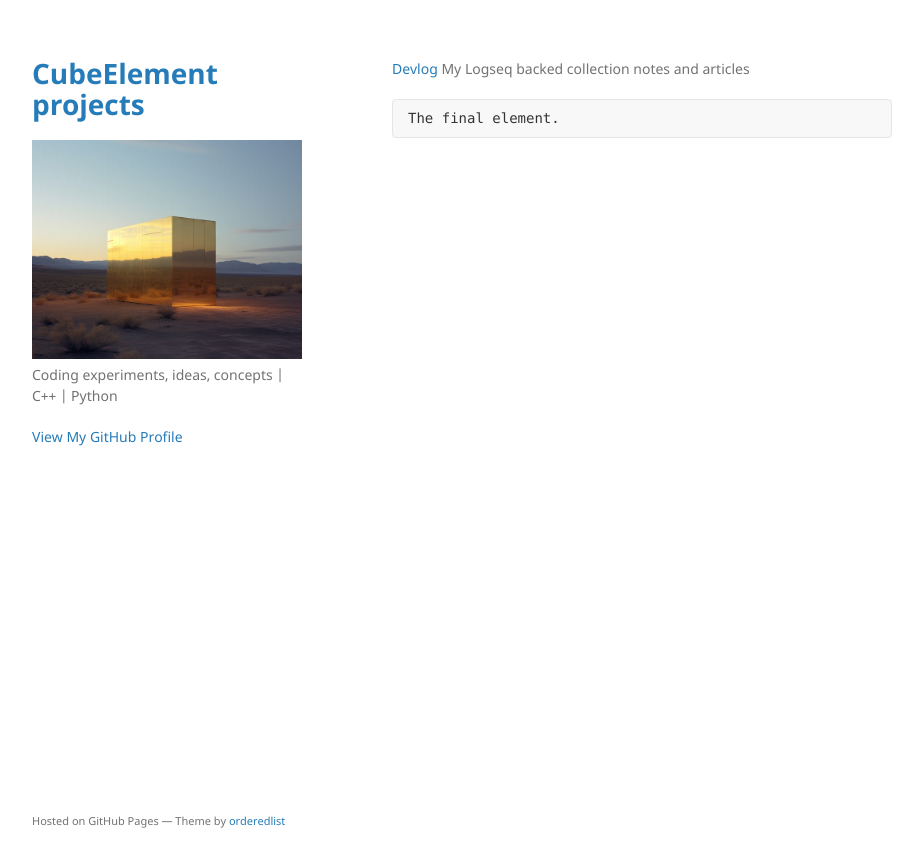
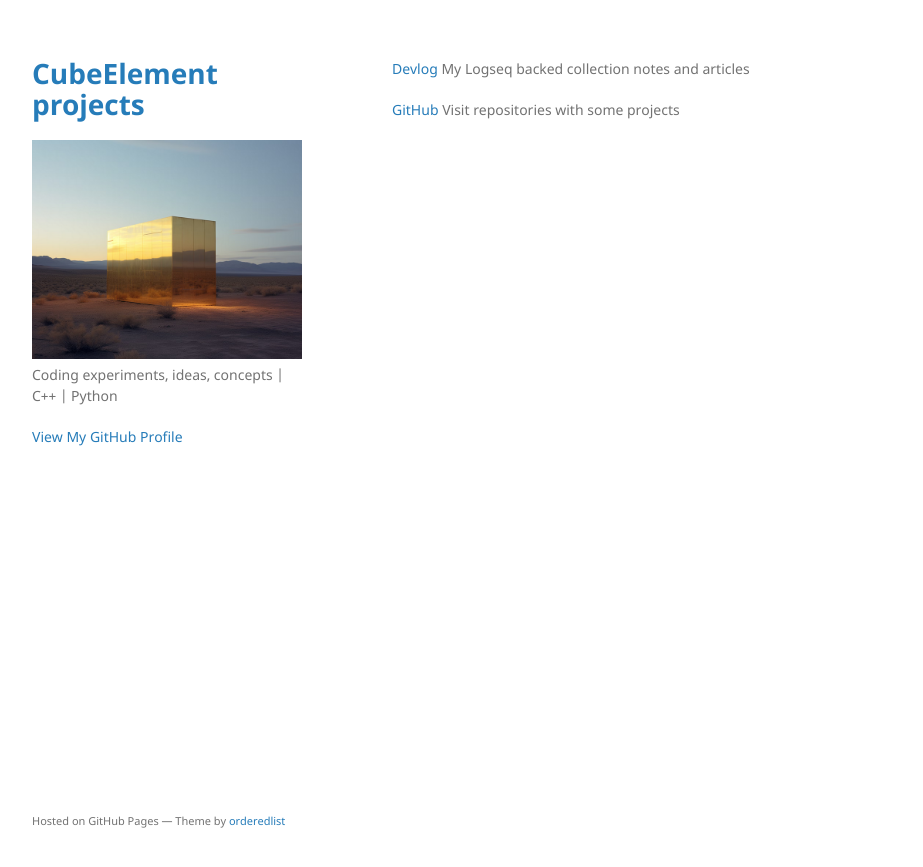
Before and after one commit to CubeElement/cubeelement.github.io, a Jekyll site: the page built from index.md, in a window 1280 px wide. Shown: the top 867 px of the page, without its empty margins (178-1101 px from the left). Built offline with Jekyll 4.4.1, drawn with Linux system fonts in a browser that asks for light colours.

Commit message:
Adds GitHub link

````diff
--- a/index.md
+++ b/index.md
@@ -4,6 +4,4 @@ layout: default
 
 [Devlog](https://cubeelement.github.io/devlog/) My Logseq backed collection notes and articles
 
-```
-The final element.
-```
+[GitHub](https://github.com/CubeElement) Visit repositories with some projects
````
